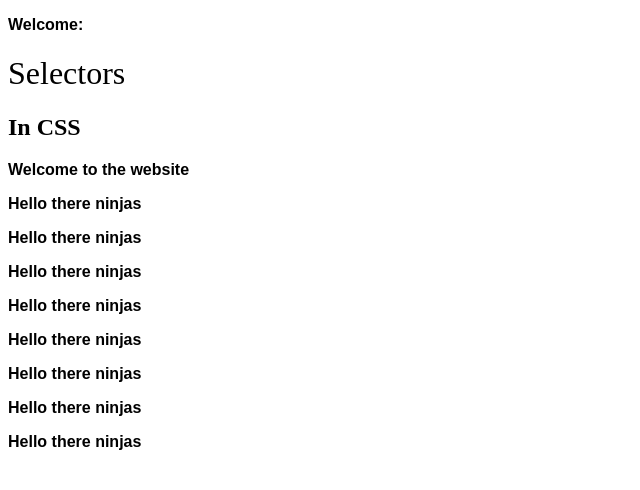
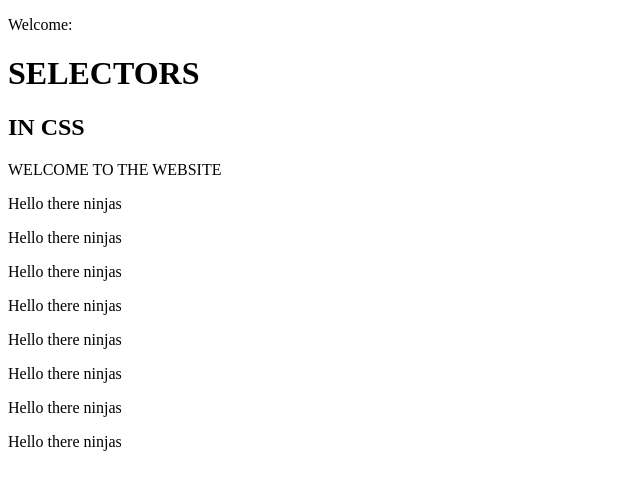
Before and after one commit to agatapier/css, a plain HTML site: page index.html in a window 1280 px wide. Shown: the whole page, without its empty margins (0-640 px from the left). Drawn offline with Linux system fonts and the light colour scheme.

Commit message:
text-transform

```diff
--- a/css/syntax.css
+++ b/css/syntax.css
@@ -9,13 +9,10 @@
 /* TARGETING ELEMENTS / TAGS */
 
 
-
-
-h1 {
-    font-weight: normal;
+body {
+    text-transform: uppercase;
 }
 
-p {
-    font-weight: 900;
-    font-family: Arial;
+body > p {
+    text-transform: none;
 }
```
